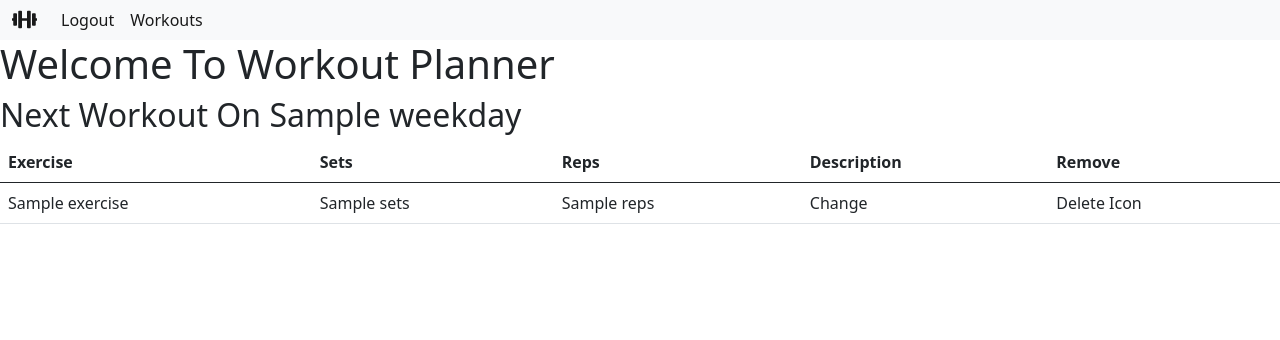
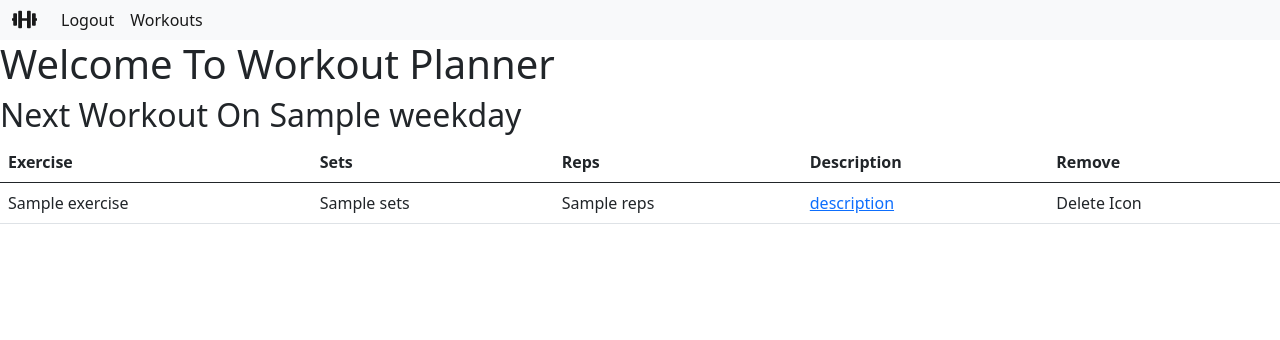
Before and after one commit to OrangeHoodie240/SB_Captstone_One, a Flask app: template templates/index.html in a window 1280 px wide. Shown: the top 340 px of the page. Run offline with Flask 2, Linux system fonts and the light colour scheme; the visitor is signed in with stand-in values (Sample User, id 1); tables that the repository leaves empty hold one stand-in row (values such as "Sample post"); the template is opened without the code that fills it: most values are stand-ins (such as "Sample title", 1, 10 or a date in 2020).

Commit message:
further change to table in index.html

```diff
--- a/templates/index.html
+++ b/templates/index.html
@@ -41,7 +41,7 @@
                 {{ ex.reps }}
             </td>
             <td>
-                Change
+                <a href='/exercises/description?id={{ ex.exercise }}&name={{ ex.name }}'>description</a>
             </td>
             <td>
                 Delete Icon
```
